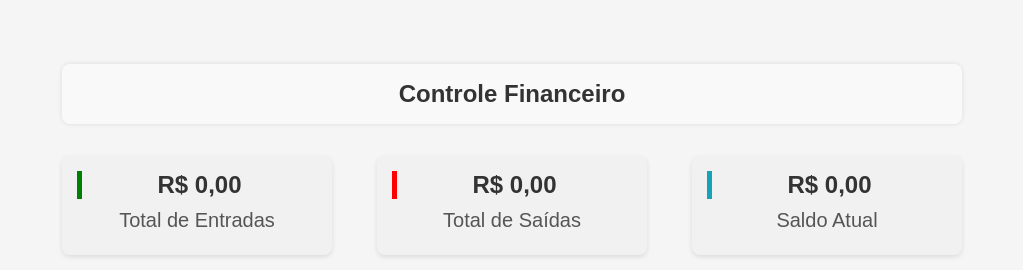
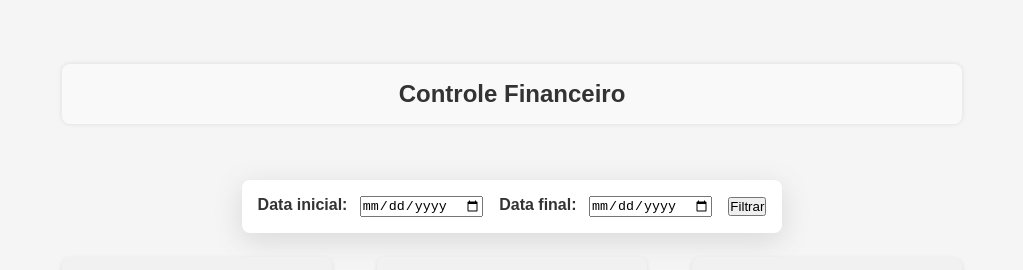
Before and after one commit to agripe049/controle-financeiro, a React app: page /home in a window 1280 px wide. Shown: the top 270 px of the page, without its empty margins (128-1151 px from the left). Built offline with nearby package versions, Linux system fonts and the light colour scheme; no server answers; the database is empty; sample sign-in values are in the browser's storage; the HTML template or start-up script is replaced by a standard one.

Commit message:
Fazendo filtro

```diff
--- a/src/Pages/Home/Home.jsx
+++ b/src/Pages/Home/Home.jsx
@@ -5,8 +5,9 @@ import Summary from "../../components/Summary/Summary";
 import TransactionsTable from "../../components/TransactionsTable/TransactionsTable";
 import { collection, getDocs, doc, deleteDoc, updateDoc } from "firebase/firestore";
 import { db } from "../../services/FirebaseConfig";
+import DateFilter from "../../components/DateFilter/DateFilter";
 
-const Home = () => {
+const Home = ({}) => {
 
     const [transactions, setTransactions] = useState([]);
     const [editingTransaction, setEditingTransaction] = useState(null);
@@ -56,6 +57,7 @@ const Home = () => {
     return (
         <div className="app-container">
             <Header />
+            <DateFilter />
             <Summary transactions={transactions} />
             <NewTransactionForm
                 onTransactionAdded={addTransaction}
--- a/src/Pages/Login/Login.css
+++ b/src/Pages/Login/Login.css
@@ -39,10 +39,12 @@
 }
 
 .login-container button {
-    background-color: #b5b5b5;
+    background-color: #dfdfdf;
+    font-size: 0.9rem;
     font-weight: 600;
-    padding: 0.75rem;
-    border: none;border-radius: 8px;
+    padding: 0.5rem 1rem;
+    border: none;
+    border-radius: 8px;
     cursor: pointer;
     transition: all 0.3s ease;
 }
--- /dev/null
+++ b/src/components/DateFilter/DateFilter.css
@@ -0,0 +1,16 @@
+.date-filter {
+    display: flex;
+    justify-content: center;
+    align-items: center;
+    gap: 1rem;
+    margin: 1.5rem 0;
+    background-color: #fff;
+    padding: 1rem;
+    border-radius: 8px;
+    box-shadow: rgba(100, 100, 111, .2) 0px 7px 29px 0px;;
+}
+
+.date-filter label {
+    font-weight: 600;
+    margin-right: 0.5rem;
+}
--- /dev/null
+++ b/src/components/DateFilter/DateFilter.jsx
@@ -0,0 +1,42 @@
+import { useState } from "react";
+import "./DateFilter.css";
+
+const DateFilter = ({ onFilter }) => {
+    const [startDate, setStartDate] = useState("");
+    const [endDate, setEndDate] = useState("");
+
+    const handleFilter = (e) => {
+        e.preventDefault();
+        if (!startDate || !endDate) {
+            alert("Selecione as duas datas")
+            return;
+        }
+        onFilter(startDate, endDate);
+    };
+
+    return (
+        <form className="date-filter" onSubmit={handleFilter}>
+            <div>
+                <label>Data inicial: </label>
+                <input
+                    type="date"
+                    value={startDate}
+                    onChange={(e) => setStartDate(e.target.value)}
+                />
+            </div>
+
+            <div>
+                <label>Data final: </label>
+                <input
+                    type="date"
+                    value={endDate}
+                    onChange={(e) => setEndDate(e.target.value)}
+                />
+            </div>
+
+            <button type="submit">Filtrar</button>
+        </form>
+    )
+};
+
+export default DateFilter;
```
